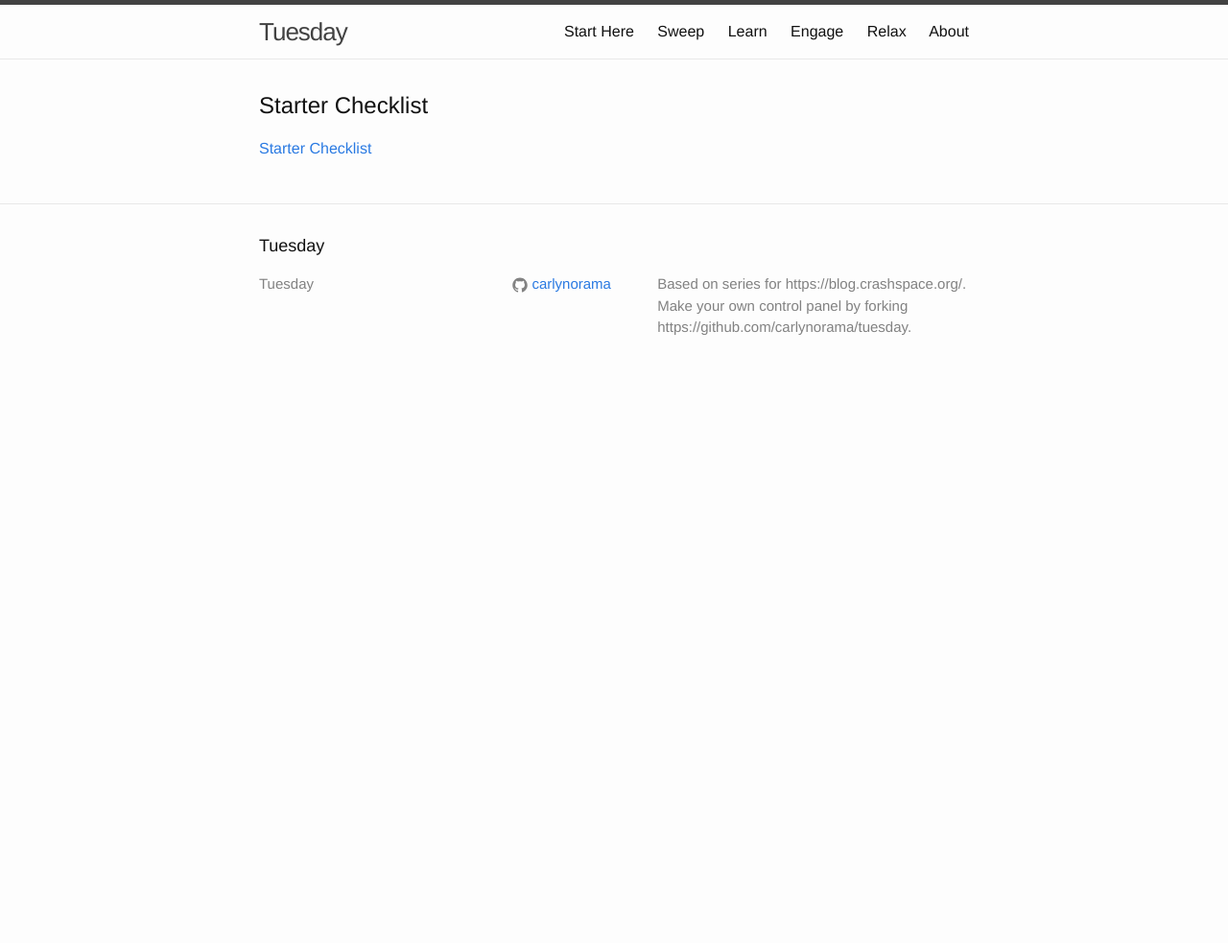
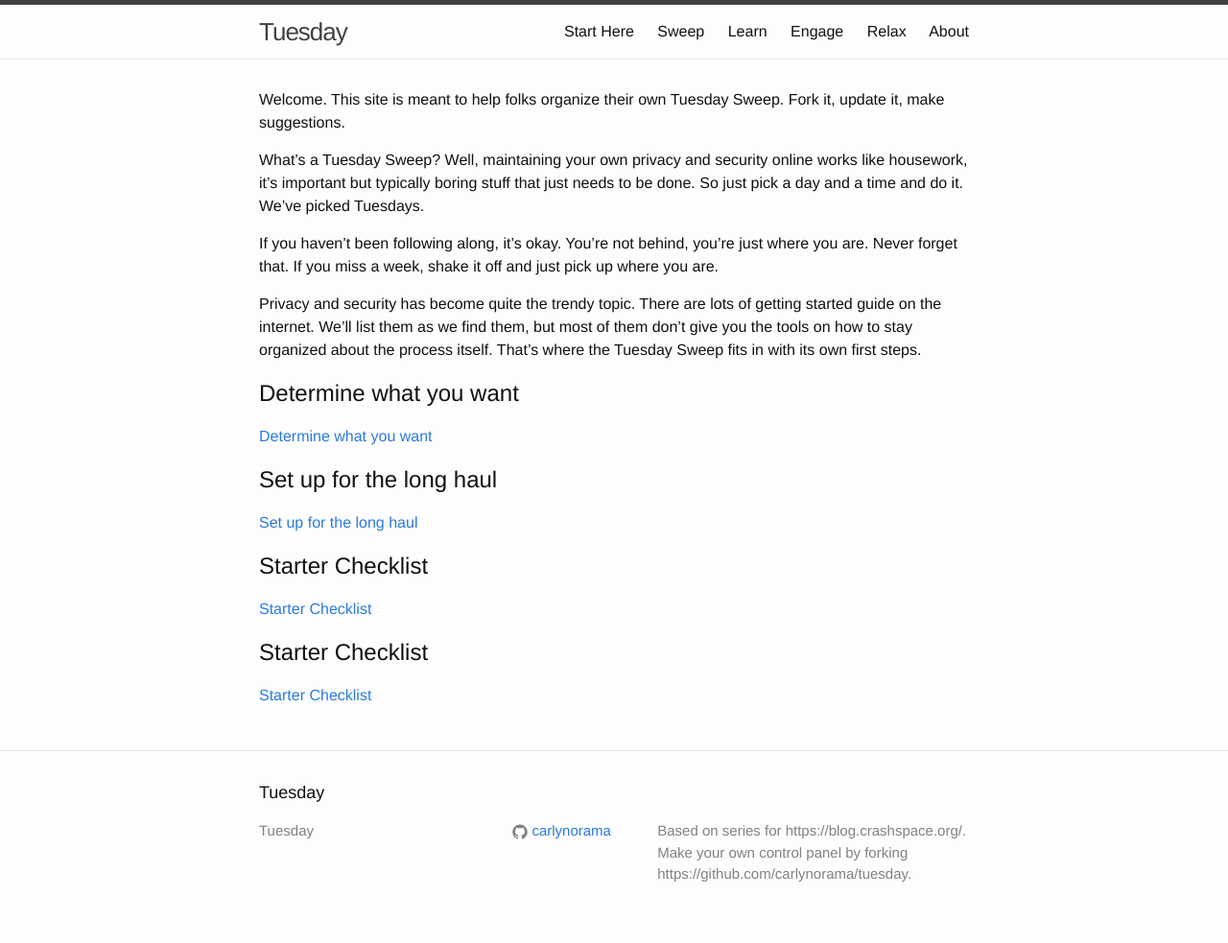
Before and after one commit to CRASHSpace/tuesday, a Jekyll site: the page built from _start/index.md, in a window 1280 px wide. Shown: the whole page at 96% size. Built offline with Jekyll 4.4.1, drawn with Linux system fonts in a browser that asks for light colours; before the commit the page ends 900 px from its top, so only the background shows below that.

Commit message:
moved files

```diff
--- /dev/null
+++ b/_data/how_to_use_links.yml
@@ -0,0 +1,5 @@
+nav_title: Help using this repo
+gsg:
+
+- title: learn how to use git
+  url: https://www.digitalocean.com/community/tutorials/contributing-to-open-source-getting-started-with-git
--- /dev/null
+++ b/_start/01-determine-what-you-want.md
@@ -0,0 +1,15 @@
+---
+collection: start
+layout: page
+name: 01-determine-what-you-want.md
+title: Determine what you want
+---
+
+## Starter Questions
+
+see https://ssd.eff.org/en/module/introduction-threat-modeling
+
+* Who are you scared of?
+* What are you protecting?
+* What are the consequences of failure?
+* How much effort are you willing to put in?
--- /dev/null
+++ b/_start/02-set-up-for-the-long-haul.md
@@ -0,0 +1,14 @@
+---
+collection: start
+layout: page
+name: 02-set-up-for-the-long-haul.md
+title: Set up for the long haul
+---
+
+## Longterm Project Management 101
+
+* Set a regular time
+* Create a visual reminder
+* pick one thing to be the first priority
+* Pick how to stay organized
+* Choose positive incentives
--- a/_start/index.md
+++ b/_start/index.md
@@ -3,6 +3,14 @@
 title: Start Here
 navexclude: true
 ---
+
+Welcome. This site is meant to help folks organize their own Tuesday Sweep. Fork it, update it, make suggestions.
+
+What's a Tuesday Sweep? Well, maintaining your own privacy and security online works like housework, it's important but typically boring stuff that just needs to be done. So just pick a day and a time and do it. We've picked Tuesdays.
+
+If you haven’t been following along, it’s okay. You’re not behind, you’re just where you are. Never forget that. If you miss a week, shake it off and just pick up where you are.
+
+Privacy and security has become quite the trendy topic. There are lots of getting started guide on the internet. We'll list them as we find them, but most of them don't give you the tools on how to stay organized about the process itself. That's where the Tuesday Sweep fits in with its own first steps.
 
 {% for item in site.start %}
 {% unless item.navexclude == true %}
```
Also changed, not shown: _data/privacy_security_guides.yml (added, +17 -0 lines), _start/04-pick-an-easy-win.md (added, +12 -0 lines), _holding/old_start/developer_checklist.md (renamed from _holding/developer_checklist.md), _holding/old_start/next_checklist.md (renamed from _holding/next_checklist.md), _holding/old_start/recommended_reading.md (renamed from _holding/recommended_reading.md), _holding/old_start/starter_checklist.md (renamed from _holding/starter_checklist.md), _holding/old_start/threat_actors/santa_clause.md (renamed from _holding/threat_actors/santa_clause.md), _holding/old_start/threat_actors/vulnerabilites_table.txt (renamed from _holding/threat_actors/vulnerabilites_table.txt), _start/03-choose-a-guide.md (renamed from _start/starter_checklist.md).
